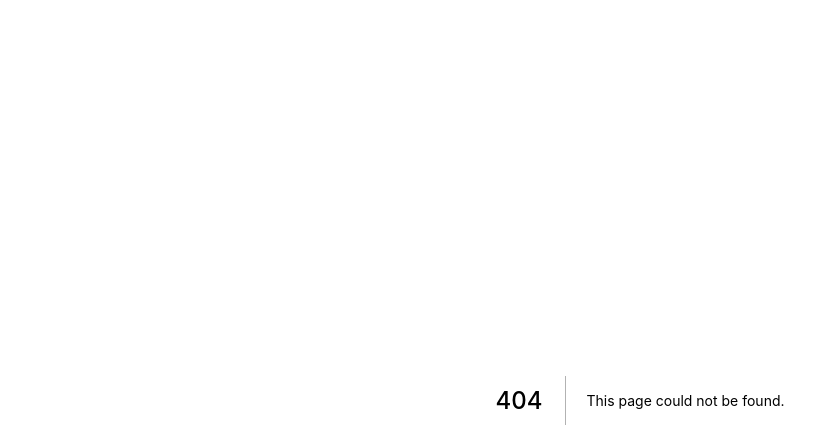
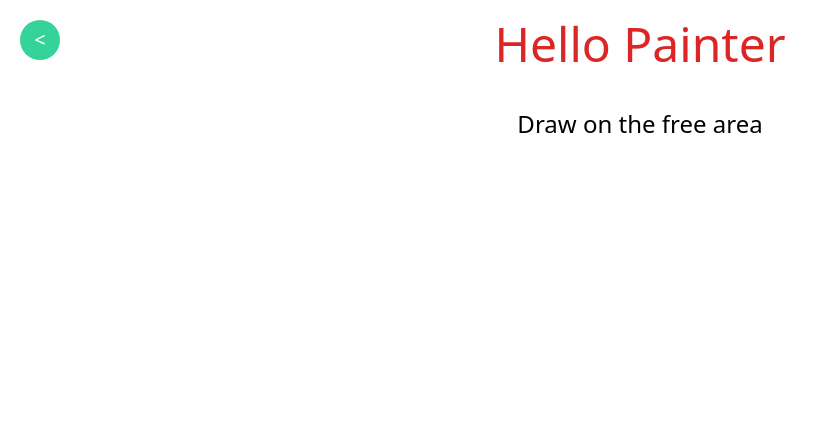
Before and after one commit to Adi-df/nextjs, a Next.js app: page /painter in a window 1280 px wide. Before the commit this address had no page. Shown: the top 448 px of the page, without its empty margins (0-828 px from the left). Built offline with nearby package versions, Linux system fonts and the light colour scheme.

Commit message:
Create base page

```diff
--- /dev/null
+++ b/pages/painter/index.js
@@ -0,0 +1,18 @@
+import Head from "next/head";
+import HomeButton from "../../components/homebutton";
+
+export default function Painter() {
+    return (
+        <div className="text-center p-5">
+            <Head>
+                <title>Confetti</title>
+                <link rel="icon" href="/favicon.ico" />
+            </Head>
+            <HomeButton />
+            <h1 className="text-red-600 text-5xl">Hello Painter</h1>
+            <div className="mt-10 flex w-full h-full justify-between flex-col">
+                <h2 className="text-2xl mb-5">Draw on the free area</h2>
+            </div>
+        </div>
+    );
+}
```
